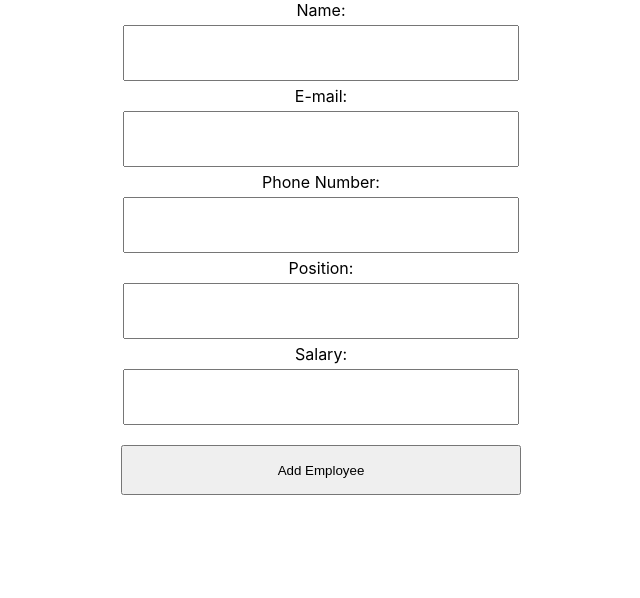
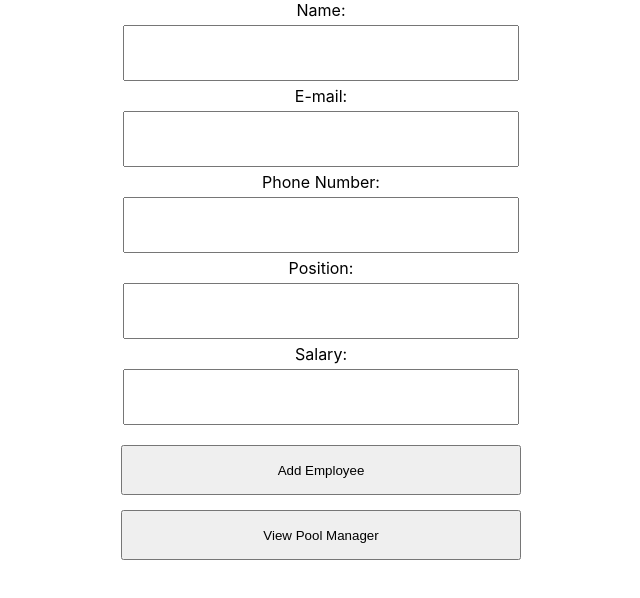
Before and after one commit to charlieolinsky/life-guard-app, a React (Create React App) app in the folder frontend/: page / in a window 1280 px wide. Shown: the top 598 px of the page, without its empty margins (319-959 px from the left). Built offline with nearby package versions, Linux system fonts and the light colour scheme.

Commit message:
viewPoolManager
implemented multi-page functionality

```diff
--- a/frontend/src/App.js
+++ b/frontend/src/App.js
@@ -1,11 +1,18 @@
 import React from 'react'
-import './App.css';
-import CreateUser from './CreateUser';
+import './App.css'
+import CreateUser from './CreateUser'
+import PoolManager from './PoolManager'
+import { BrowserRouter as Router, Routes, Route } from 'react-router-dom'
 
 const App = () => {
   return (
     <div className="App">
-      <CreateUser />
+      <Router>
+        <Routes>
+            <Route exact path='/' element={<CreateUser />} />
+            <Route exact path='/poolManager' element={<PoolManager />} />
+        </Routes>
+      </Router>
     </div>
   );
 }
--- a/frontend/src/CreateUser.js
+++ b/frontend/src/CreateUser.js
@@ -2,6 +2,7 @@ import React from 'react';
 import { useState } from 'react';
 import axios from 'axios'
 import './CreateUser.css';
+import { useNavigate } from 'react-router-dom';
 
 const CreateUser = () => {
 
@@ -48,6 +49,11 @@ const CreateUser = () => {
         })
    }
 
+   let navigate = useNavigate();
+   const navPoolManager = (e) => {
+        e.preventDefault();
+        navigate('/PoolManager');
+   }
 
         return(
             <div className='sign-up'>
@@ -80,6 +86,7 @@ const CreateUser = () => {
                     }} />
 
                     <button onClick={addEmployee}>Add Employee</button>
+                    <button onClick={navPoolManager}>View Pool Manager</button>
 
                 </div>
 
--- /dev/null
+++ b/frontend/src/PoolManager.js
@@ -0,0 +1,11 @@
+import React from 'react'
+
+const PoolManager = () => {
+    return(
+        <div>
+
+        </div>
+    )
+}
+
+export default PoolManager;
```
